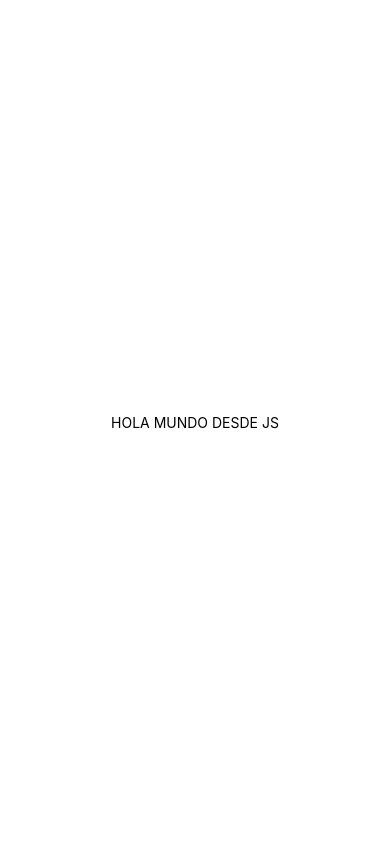
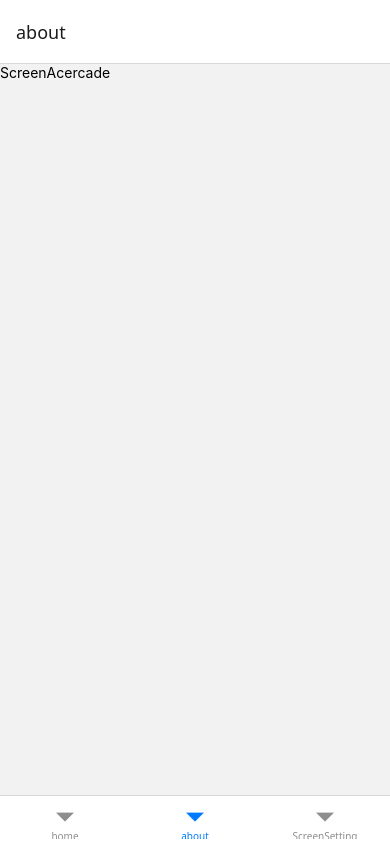
Before and after one commit to AaronSantos-Next11/project-blanck-react-native, a React Native app: screen /about in a window 390 px wide. Built offline with nearby package versions, Linux system fonts and the light colour scheme.

Commit message:
feat: Añadir rutas, usando React Navigation
Creación de los tabs llamados "Screen" con la carpeta del
mismo nombre. Ademas del archivo de rutas llamada "navegacion"
y su llamada dentro "App.js"

```diff
--- a/App.js
+++ b/App.js
@@ -1,13 +1,14 @@
 import { StatusBar } from 'expo-status-bar';
 import React from 'react';
 import { StyleSheet, Text, View } from 'react-native';
+import { NavigationContainer } from '@react-navigation/native';
+import Navegacion from './navegacion';
 
 export default function App() {
   return (
-    <View style={styles.container}>
-      <Text> HOLA MUNDO DESDE JS </Text>
-      <StatusBar style="auto" />
-    </View>
+    <NavigationContainer>
+      <Navegacion/>
+    </NavigationContainer>
   );
 }
 
--- /dev/null
+++ b/navegacion.js
@@ -0,0 +1,25 @@
+import React from "react";
+import { createBottomTabNavigator } from "@react-navigation/bottom-tabs";
+
+const Tab = createBottomTabNavigator();
+
+// Llamar los screen principales
+import ScreenAcercade from './screen/acercade/ScreenAcercade';
+import ScreenHome from './screen/home/ScreenHome';
+import ScreenSetting from './screen/setting/ScreenSetting';
+
+function MyTabs() {
+   return (
+      <Tab.Navigator>
+         <Tab.Screen name="home" component={ScreenHome} options={{headerShown:false}}/>
+         <Tab.Screen name="about" component={ScreenAcercade}/>
+         <Tab.Screen name="ScreenSetting" component={ScreenSetting}/>
+      </Tab.Navigator>
+   )
+}
+
+export default function navigation() {
+   return(
+      <MyTabs/>
+   )
+}
--- /dev/null
+++ b/screen/acercade/ScreenAcercade.jsx
@@ -0,0 +1,14 @@
+import { Text, View } from 'react-native'
+import React, { Component } from 'react'
+
+export class ScreenAcercade extends Component {
+  render() {
+    return (
+      <View>
+        <Text>ScreenAcercade</Text>
+      </View>
+    )
+  }
+}
+
+export default ScreenAcercade
--- /dev/null
+++ b/screen/home/ScreenHome.jsx
@@ -0,0 +1,14 @@
+import { Text, View } from 'react-native'
+import React, { Component } from 'react'
+
+export class ScreenHome extends Component {
+  render() {
+    return (
+      <View>
+        <Text>ScreenHome</Text>
+      </View>
+    )
+  }
+}
+
+export default ScreenHome
--- /dev/null
+++ b/screen/setting/ScreenSetting.jsx
@@ -0,0 +1,14 @@
+import { Text, View } from 'react-native'
+import React, { Component } from 'react'
+
+export class ScreenSetting extends Component {
+  render() {
+    return (
+      <View>
+        <Text>ScreenSetting</Text>
+      </View>
+    )
+  }
+}
+
+export default ScreenSetting
```
Also changed, not shown: screen/acercade/MiPerfil.jsx (added, +14 -0 lines).
